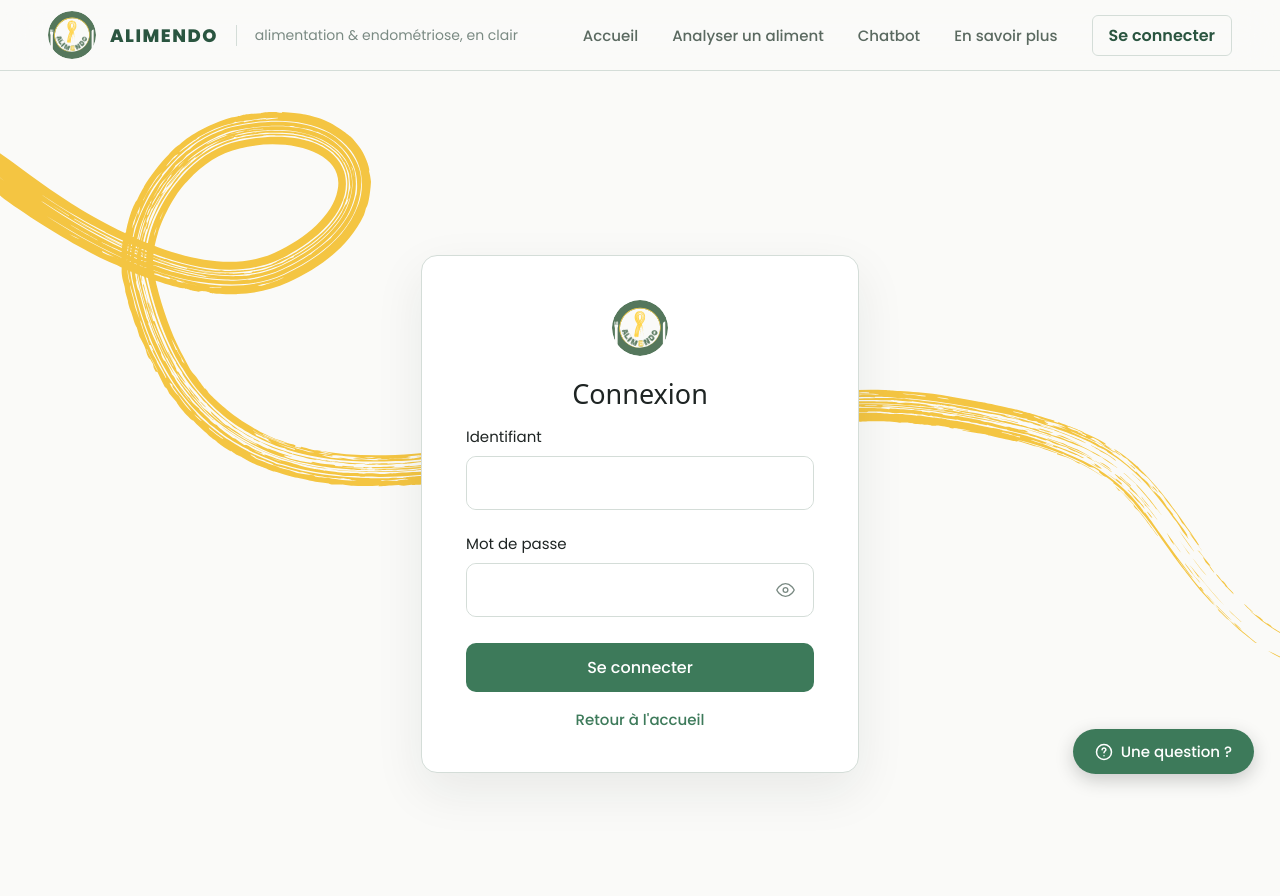
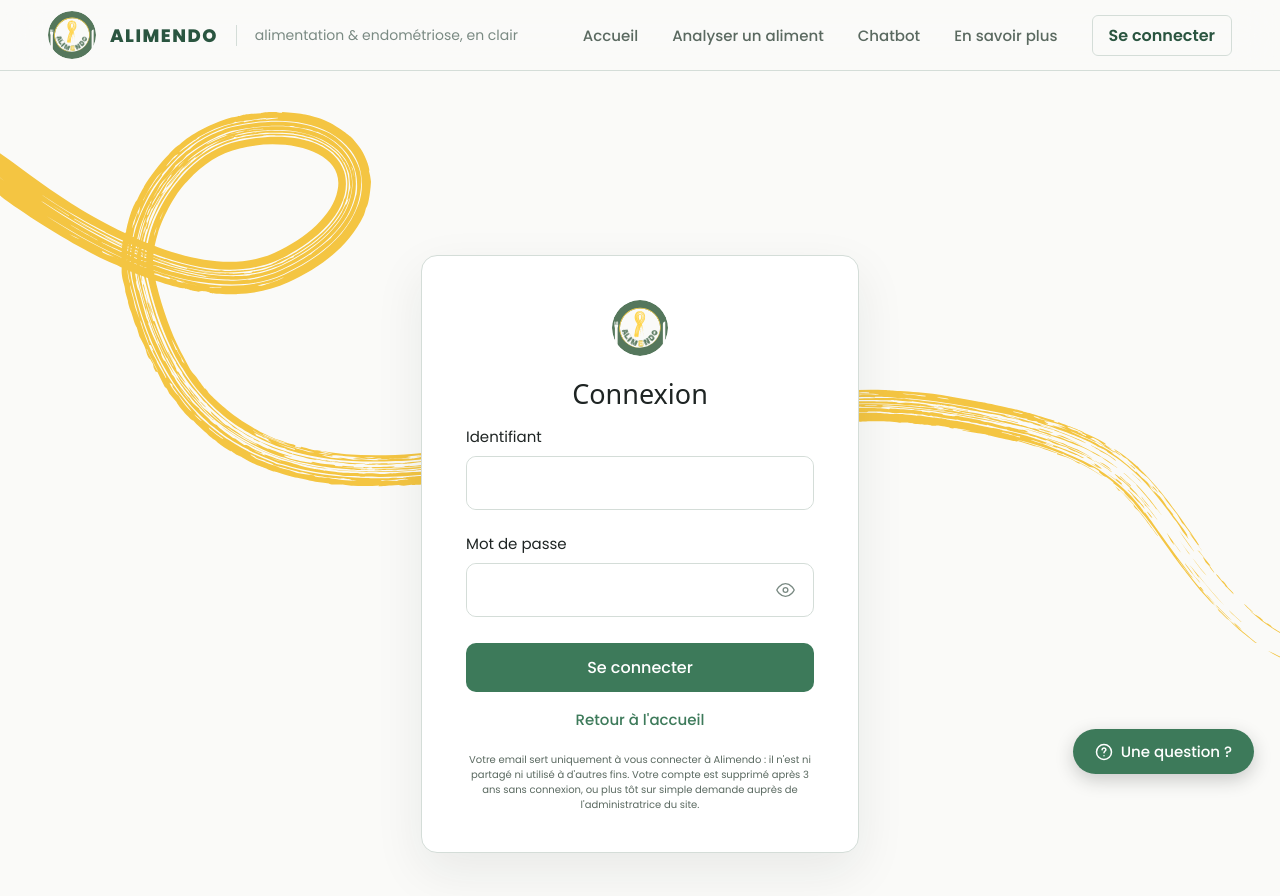
Before and after one commit to SalomeSouque/alimendo_certification_rncp, a React (Vite) app in the folder frontend/: page /connexion in a window 1280 px wide. Shown: the top 896 px of the page. Built offline with nearby package versions, Linux system fonts and the light colour scheme; no server answers; a web font is replaced by a local one.

Commit message:
feat(front): gdpr mention on authent page

```diff
--- a/frontend/src/pages/Authentification.css
+++ b/frontend/src/pages/Authentification.css
@@ -64,3 +64,12 @@
 .toggle-eye img { width: 19px; height: 19px; }
 
 .auth-submit.btn-primary { width: 100%; padding: 12px; margin-top: 4px; }
+
+/* Mention d'information RGPD sous le formulaire de connexion */
+.auth-rgpd {
+  font-size: 10px;
+  line-height: 1.5;
+  color: var(--muted);
+  text-align: center;
+  margin: 20px 0 0;
+}
--- a/frontend/src/pages/Authentification.jsx
+++ b/frontend/src/pages/Authentification.jsx
@@ -85,6 +85,12 @@
           </form>
 
           <Link to="/" className="btn-back">Retour à l'accueil</Link>
+          {/* Mention d'information RGPD (art. 13). Détail : docs/rgpd/ */}
+          <p className="auth-rgpd">
+            Votre email sert uniquement à vous connecter à Alimendo : il n'est ni partagé
+            ni utilisé à d'autres fins. Votre compte est supprimé après 3 ans sans connexion,
+            ou plus tôt sur simple demande auprès de l'administratrice du site.
+          </p>
         </div>
       </main>
     </Layout>
```
